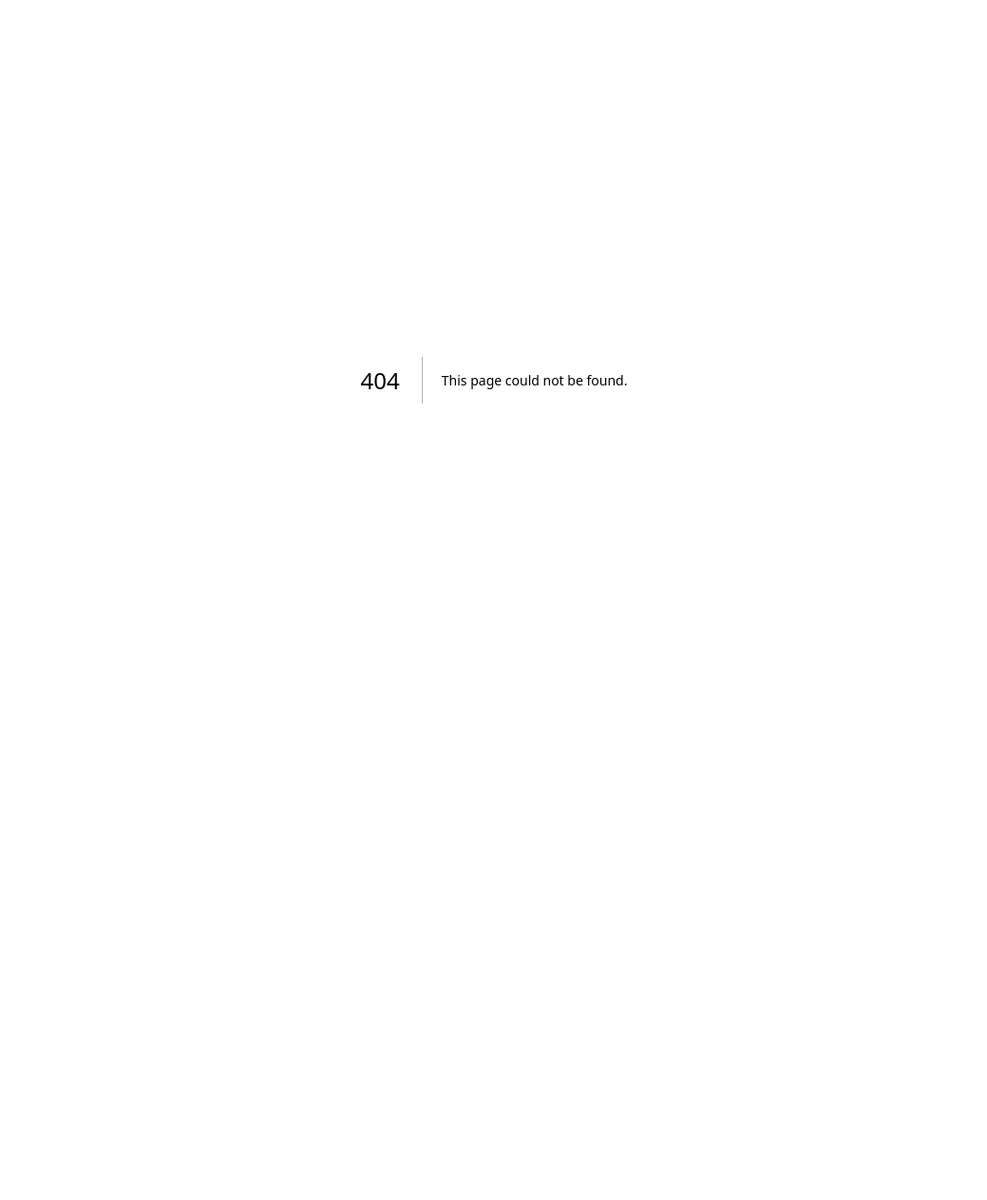
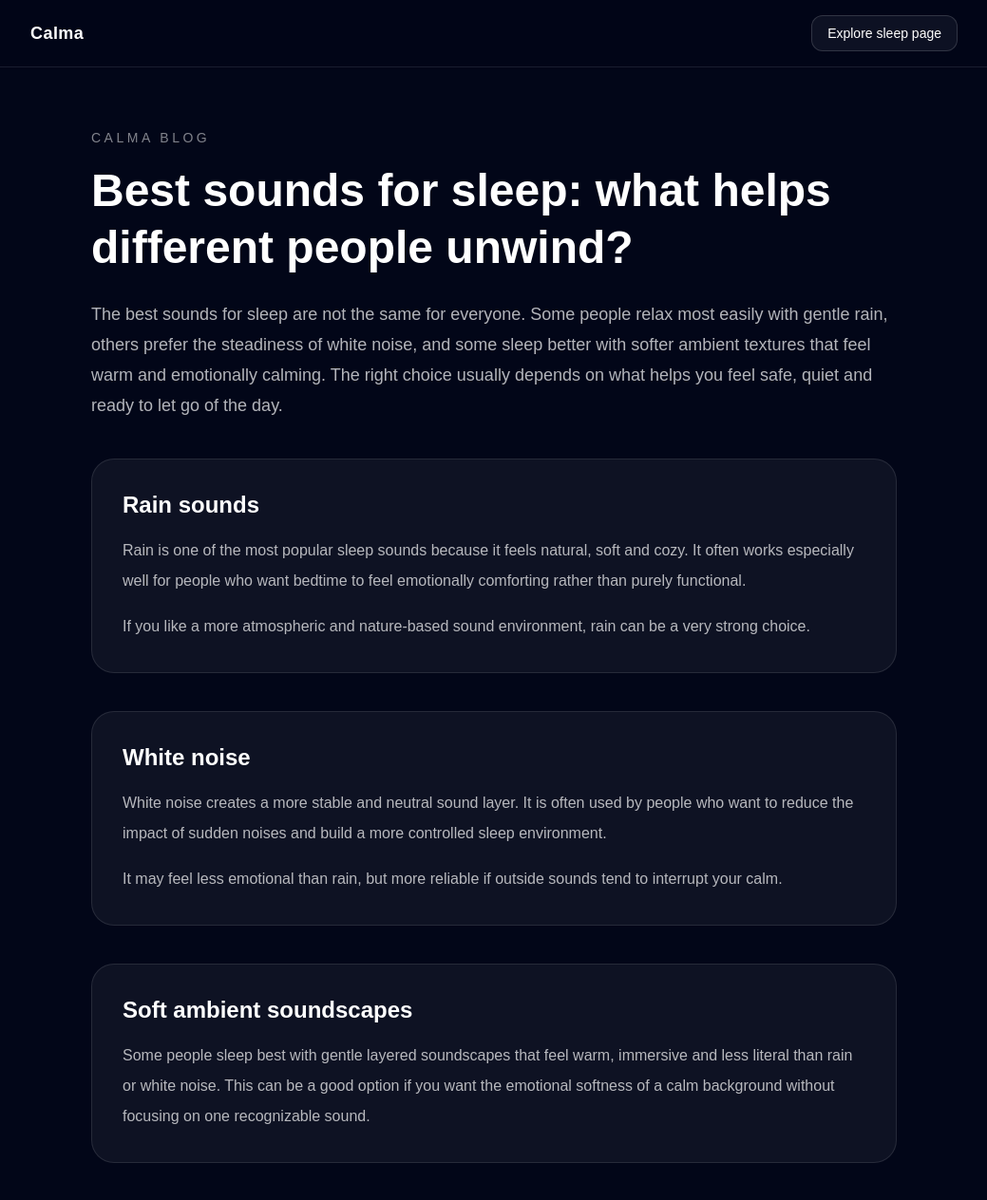
Before and after one commit to mattkoz0/calmasounds, a Next.js app: page /blog/best-sounds-for-sleep in a window 1280 px wide. Before the commit this address had no page. Shown: the top 1264 px of the page at 95% size, without its empty margins (120-1159 px from the left). Before the commit the page ends 800 px from the top, so only its background shows below. Built offline with nearby package versions, Linux system fonts and the light colour scheme.

Commit message:
Add best sounds for sleep article to sitemap and homepage links

```diff
--- /dev/null
+++ b/app/blog/best-sounds-for-sleep/page.tsx
@@ -0,0 +1,168 @@
+import type { Metadata } from "next";
+
+export const metadata: Metadata = {
+  title: "Best Sounds for Sleep | Calma Blog",
+  description:
+    "Discover some of the best sounds for sleep, including rain, white noise and softer ambient soundscapes that can support a calmer bedtime routine.",
+  keywords: [
+    "best sounds for sleep",
+    "sleep sounds",
+    "best sleep sounds",
+    "rain sounds for sleep",
+    "white noise for sleep",
+    "calma blog",
+  ],
+  alternates: {
+    canonical: "https://www.calmasounds.com/blog/best-sounds-for-sleep",
+  },
+  openGraph: {
+    title: "Best Sounds for Sleep | Calma Blog",
+    description:
+      "Discover some of the best sounds for sleep and how to choose the right calming audio for your bedtime routine.",
+    url: "https://www.calmasounds.com/blog/best-sounds-for-sleep",
+    siteName: "Calma",
+    locale: "en_US",
+    type: "article",
+  },
+  twitter: {
+    card: "summary_large_image",
+    title: "Best Sounds for Sleep | Calma Blog",
+    description:
+      "Discover some of the best sounds for sleep and how to choose the right calming audio for your bedtime routine.",
+  },
+};
+
+export default function BestSoundsForSleepPage() {
+  return (
+    <main className="min-h-screen bg-slate-950 text-white">
+      <header className="border-b border-white/10 bg-slate-950/80 backdrop-blur">
+        <div className="mx-auto flex max-w-5xl items-center justify-between px-6 py-4">
+          <a href="/" className="text-lg font-semibold tracking-wide">
+            Calma
+          </a>
+
+          <a
+            href="/sleep-sounds-app"
+            className="rounded-xl border border-white/15 bg-white/5 px-4 py-2 text-sm font-medium transition hover:bg-white/10"
+          >
+            Explore sleep page
+          </a>
+        </div>
+      </header>
+
+      <article className="mx-auto max-w-4xl px-6 py-16">
+        <p className="text-sm uppercase tracking-[0.25em] text-white/50">
+          Calma Blog
+        </p>
+
+        <h1 className="mt-4 text-4xl font-bold leading-tight sm:text-5xl">
+          Best sounds for sleep: what helps different people unwind?
+        </h1>
+
+        <p className="mt-6 text-lg leading-8 text-white/70">
+          The best sounds for sleep are not the same for everyone. Some people
+          relax most easily with gentle rain, others prefer the steadiness of
+          white noise, and some sleep better with softer ambient textures that
+          feel warm and emotionally calming. The right choice usually depends on
+          what helps you feel safe, quiet and ready to let go of the day.
+        </p>
+
+        <div className="mt-10 space-y-10">
+          <section className="rounded-3xl border border-white/10 bg-white/5 p-8">
+            <h2 className="text-2xl font-semibold">Rain sounds</h2>
+            <p className="mt-4 leading-8 text-white/70">
+              Rain is one of the most popular sleep sounds because it feels
+              natural, soft and cozy. It often works especially well for people
+              who want bedtime to feel emotionally comforting rather than purely
+              functional.
+            </p>
+            <p className="mt-4 leading-8 text-white/70">
+              If you like a more atmospheric and nature-based sound environment,
+              rain can be a very strong choice.
+            </p>
+          </section>
+
+          <section className="rounded-3xl border border-white/10 bg-white/5 p-8">
+            <h2 className="text-2xl font-semibold">White noise</h2>
+            <p className="mt-4 leading-8 text-white/70">
+              White noise creates a more stable and neutral sound layer. It is
+              often used by people who want to reduce the impact of sudden
+              noises and build a more controlled sleep environment.
+            </p>
+            <p className="mt-4 leading-8 text-white/70">
+              It may feel less emotional than rain, but more reliable if outside
+              sounds tend to interrupt your calm.
+            </p>
+          </section>
+
+          <section className="rounded-3xl border border-white/10 bg-white/5 p-8">
+            <h2 className="text-2xl font-semibold">Soft ambient soundscapes</h2>
+            <p className="mt-4 leading-8 text-white/70">
+              Some people sleep best with gentle layered soundscapes that feel
+              warm, immersive and less literal than rain or white noise. This
+              can be a good option if you want the emotional softness of a calm
+              background without focusing on one recognizable sound.
+            </p>
+          </section>
+
+          <section className="rounded-3xl border border-white/10 bg-white/5 p-8">
+            <h2 className="text-2xl font-semibold">Nature-inspired sounds</h2>
+            <p className="mt-4 leading-8 text-white/70">
+              Nature-based sound environments often work well when your bedtime
+              routine is strongly connected to relaxation. For many people, they
+              feel less mechanical and more emotionally grounding.
+            </p>
+          </section>
+
+          <section className="rounded-3xl border border-white/10 bg-white/5 p-8">
+            <h2 className="text-2xl font-semibold">How to choose the best one</h2>
+            <ul className="mt-4 space-y-3 text-white/70">
+              <li>• Choose sounds that make your body feel calmer, not just quieter.</li>
+              <li>• Think about whether you want atmosphere, masking or both.</li>
+              <li>• Test the same sound for a few nights instead of judging it once.</li>
+              <li>• Pay attention to emotional comfort, not only sound theory.</li>
+            </ul>
+          </section>
+
+          <section className="rounded-3xl border border-white/10 bg-white/5 p-8">
+            <h2 className="text-2xl font-semibold">
+              The best sleep sound is personal
+            </h2>
+            <p className="mt-4 leading-8 text-white/70">
+              There is no single universal answer. The best sounds for sleep are
+              the ones that help you feel emotionally safe, physically calmer
+              and less reactive to the world around you. That can mean rain,
+              white noise or a more personalized mix.
+            </p>
+          </section>
+
+          <section className="rounded-3xl border border-white/10 bg-gradient-to-br from-white/10 to-white/5 p-8 shadow-2xl shadow-black/20">
+            <h2 className="text-2xl font-semibold">
+              Explore sleep soundscapes with Calma
+            </h2>
+            <p className="mt-4 leading-8 text-white/70">
+              Calma helps you explore calming audio for sleep, white-noise-style
+              backgrounds and more personalized soundscapes for bedtime.
+            </p>
+
+            <div className="mt-6 flex flex-col gap-4 sm:flex-row">
+              <a
+                href="/sleep-sounds-app"
+                className="rounded-2xl bg-white px-6 py-3 text-center font-medium text-slate-950 transition hover:scale-[1.02]"
+              >
+                Explore sleep sounds app
+              </a>
+
+              <a
+                href="/blog/rain-sounds-vs-white-noise"
+                className="rounded-2xl border border-white/15 bg-white/5 px-6 py-3 text-center font-medium text-white transition hover:bg-white/10"
+              >
+                Read rain vs white noise
+              </a>
+            </div>
+          </section>
+        </div>
+      </article>
+    </main>
+  );
+}
--- a/app/page.tsx
+++ b/app/page.tsx
@@ -490,6 +490,15 @@ export default function Home() {
               Read our article on rain sounds vs white noise
             </a>
           </p>
+          <p className="mt-3 text-sm text-white/60">
+            Looking for more bedtime ideas?{" "}
+            <a
+              href="/blog/best-sounds-for-sleep"
+              className="text-white underline underline-offset-4 transition hover:text-white/80"
+            >
+              Read our guide to the best sounds for sleep
+            </a>
+          </p>
         </div>
       </section>
     </main>
--- a/app/sitemap.ts
+++ b/app/sitemap.ts
@@ -44,5 +44,11 @@ export default function sitemap(): MetadataRoute.Sitemap {
       changeFrequency: "monthly",
       priority: 0.7,
     },
+    {
+      url: "https://www.calmasounds.com/blog/best-sounds-for-sleep",
+      lastModified: new Date(),
+      changeFrequency: "monthly",
+      priority: 0.7,
+    },
   ];
 }
```
